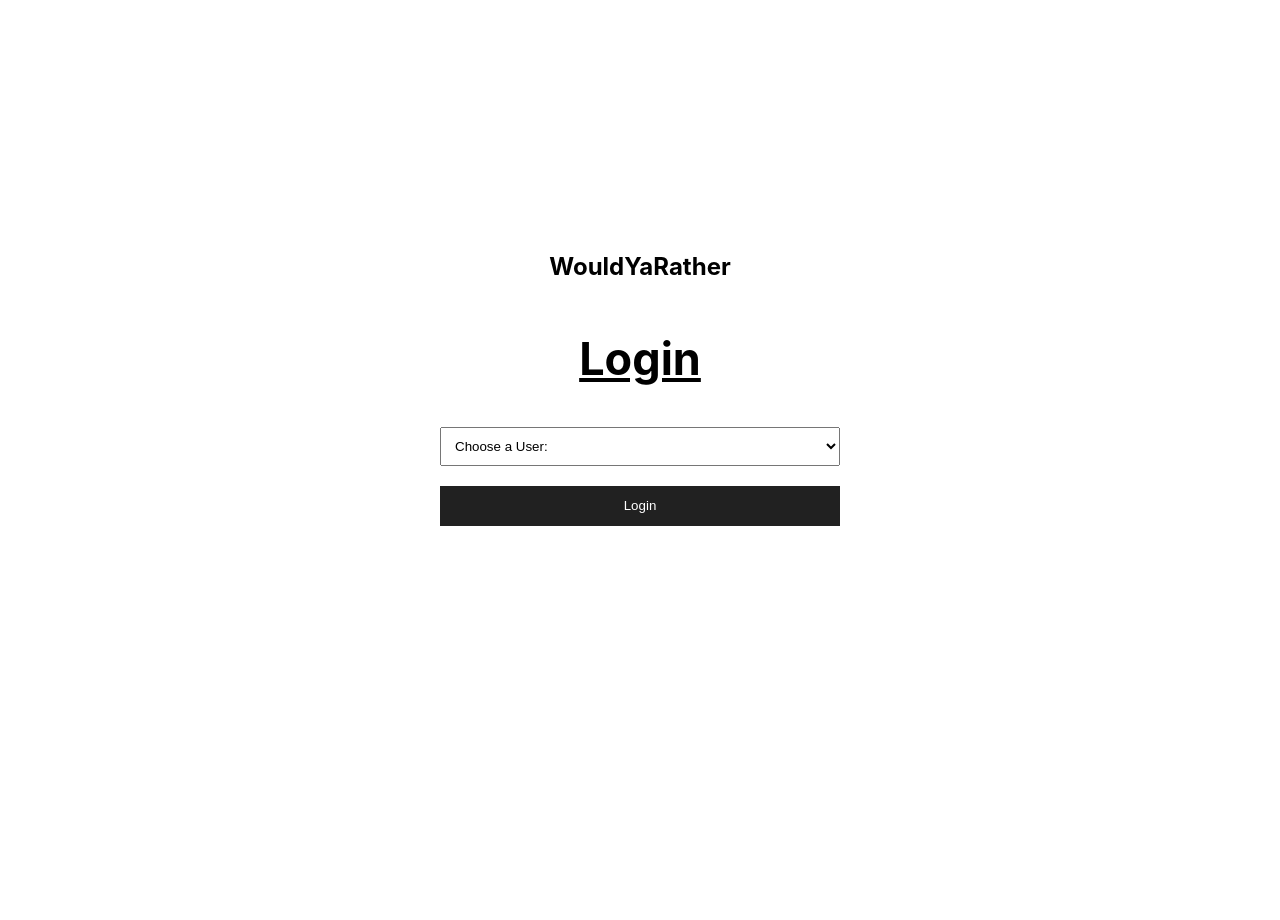
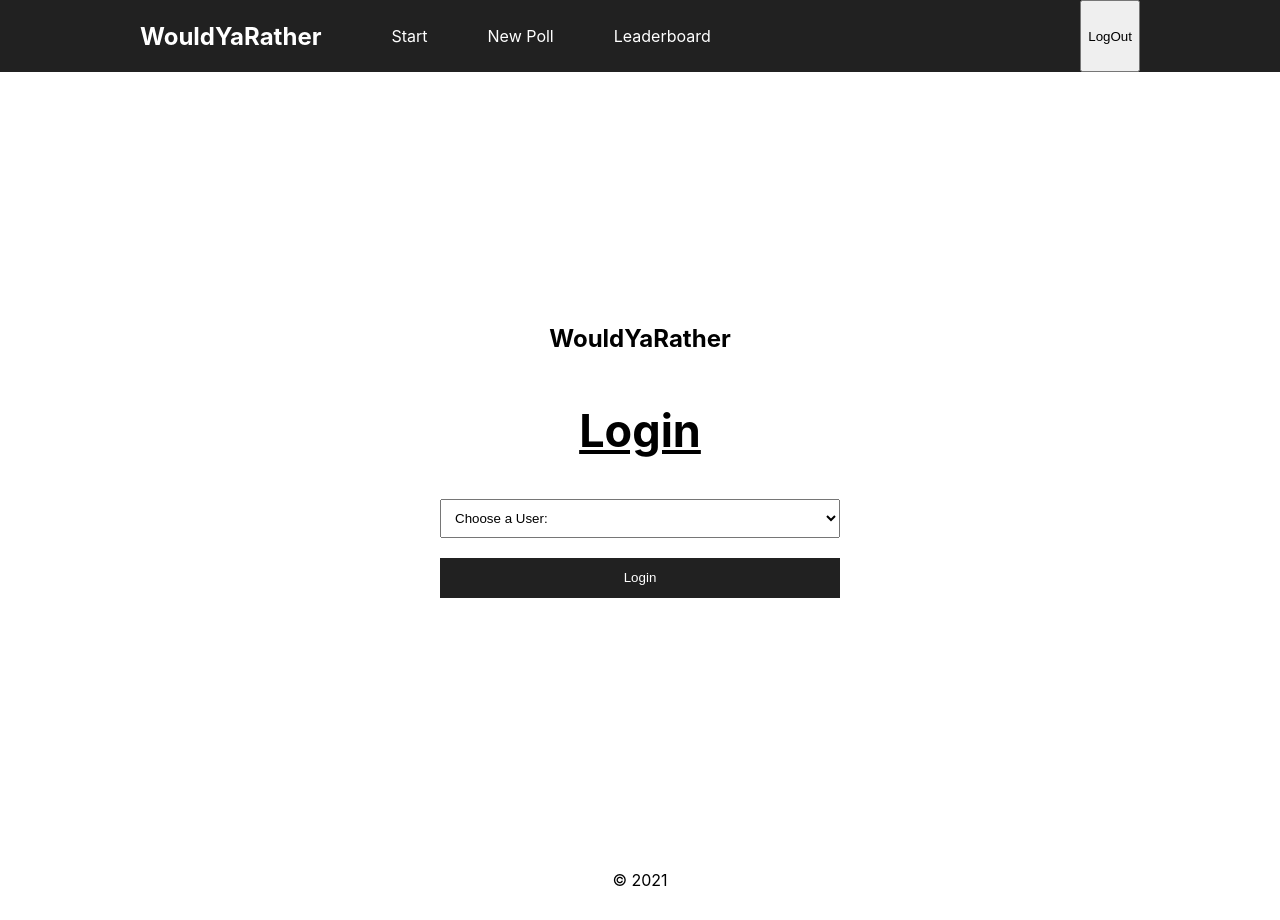
Before and after one commit to T1263/wyr, a React (Create React App) app: page /login in a window 1280 px wide. Before the commit the page ends 800 px from the top, so only its background shows below. Built offline with nearby package versions, Linux system fonts and the light colour scheme.

Commit message:
feat: Added footer

```diff
--- a/src/App.js
+++ b/src/App.js
@@ -7,6 +7,7 @@ import Login from './features/login/Login';
 import Start from './features/start/Start';
 import Nav from './features/nav/Nav';
 import { Routes, Route, useNavigate } from 'react-router';
+import Footer from './features/footer/Footer';
 
 function App() {
   const dispatch = useDispatch();
@@ -26,12 +27,12 @@ function App() {
 
   return (
     <div className="App">
+      <Nav />
       <Routes>
         <Route
           path="/"
           element={
             <div>
-              <Nav />
               {questionsLoading && usersLoading && (
                 <h3 align="center">...loading.</h3>
               )}
@@ -41,6 +42,7 @@ function App() {
         />
         <Route path="/login" element={<Login />} />
       </Routes>
+      <Footer />
     </div>
   );
 }
--- /dev/null
+++ b/src/features/footer/Footer.js
@@ -0,0 +1,6 @@
+import React from 'react';
+import css from './Footer.module.css';
+export default function Footer() {
+  const year = new Date().getFullYear();
+  return <div className={css.footer}>© {year}</div>;
+}
--- /dev/null
+++ b/src/features/footer/Footer.module.css
@@ -0,0 +1,4 @@
+.footer {
+  text-align: center;
+  padding: 30px;
+}
```
